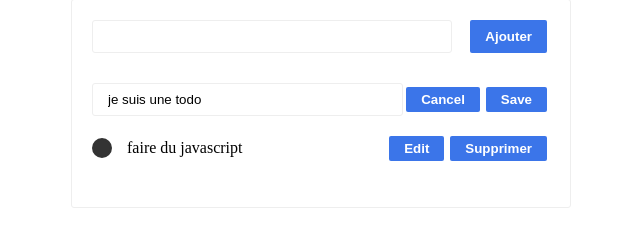
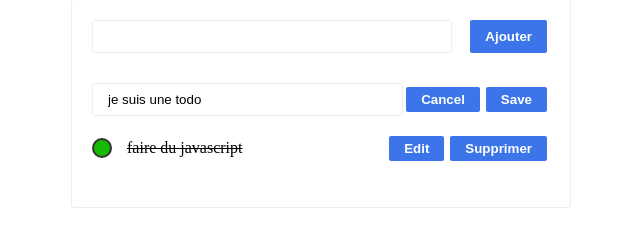
Before and after one commit to elyesszobli/TODO-Liste, a website built with Vite: page src/index.html in a window 1280 px wide. Shown: the part 297-537 px from the top of the page, 319-959 px from the left. Built offline with nearby package versions, Linux system fonts and the light colour scheme.

Commit message:
change le css du todo done

```diff
--- a/src/style.css
+++ b/src/style.css
@@ -61,7 +61,7 @@ li input {
     flex : 1;
 }
 
-.done {
+li .done + p{
     text-decoration: line-through;
 }
 
@@ -82,5 +82,5 @@ li .todo {
 }
 
 li .todo.done{
-    background: #333;
+    background: #16ba04;
 }
```
